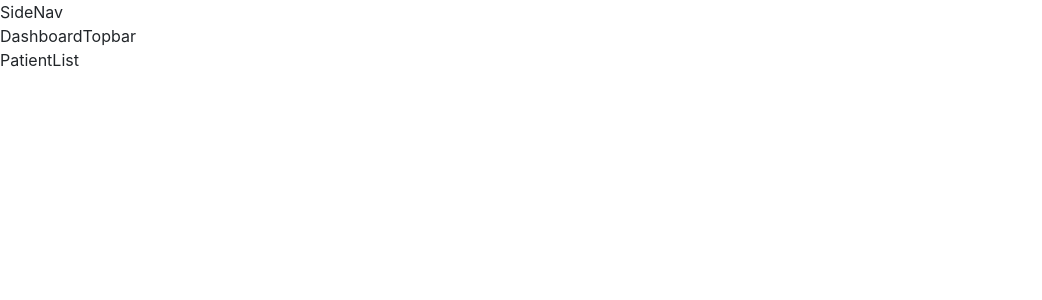
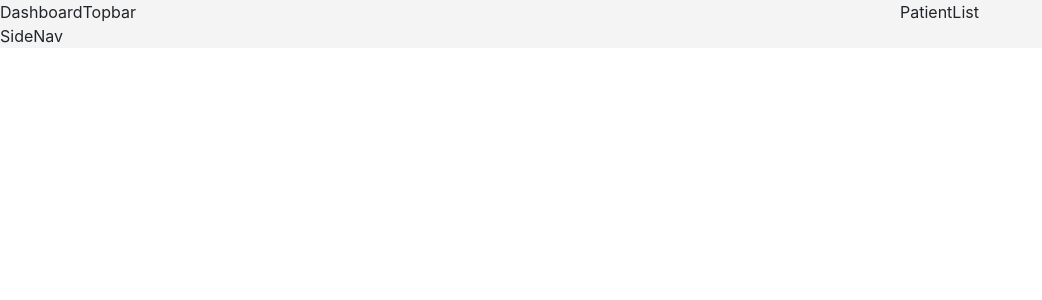
Before and after one commit to suneelkumar-kiwi/hu-frontend, a Next.js app in the folder hu-frontend/: page /dashboard in a window 1280 px wide. Shown: the top 300 px of the page, without its empty margins (0-1042 px from the left). Built offline with nearby package versions, Linux system fonts and the light colour scheme; a web font is replaced by a local one.

Commit message:
UI Fixes

```diff
--- a/hu-frontend/src/app/dashboard/page.tsx
+++ b/hu-frontend/src/app/dashboard/page.tsx
@@ -5,9 +5,17 @@ import SideNav from "@/components/shared/SideNav";
 export default function DashboardPage() {
     return (
         <div className="dashboard-page">
-            <SideNav />
-            <DashboardTopbar />
-            <PatientList />
+            <div className="dashboard-main">
+                <div className="dashboard-header">
+                    <DashboardTopbar />
+                </div>
+                <div className="dashboard-content">
+                    <SideNav />
+                </div>
+            </div>
+            <div className="dashboard-sidebar">
+                <PatientList />
+            </div>
         </div>
     );
 }
--- a/hu-frontend/src/assets/scss/_dashboard.scss
+++ b/hu-frontend/src/assets/scss/_dashboard.scss
@@ -0,0 +1,16 @@
+@use "./variables" as *;
+
+.dashboard-page {
+    background-color: $color-light-gray;
+    display: flex;
+
+    .dashboard-main {
+        display: flex;
+        flex-direction: column;
+        width: calc(100% - 380px);
+    }
+
+    .dashboard-sidebar {
+        width: 380px;
+    }
+}
--- a/hu-frontend/src/assets/scss/_variables.scss
+++ b/hu-frontend/src/assets/scss/_variables.scss
@@ -6,6 +6,7 @@ $color-primary: #4972C1;
 $color-danger: #FC797D;
 $color-black: #000000;
 $color-white: #ffffff;
+$color-light-gray: #F4F4F4;
 $color-text-primary: #1A1A1A;
 
 // Button BG
--- a/hu-frontend/src/assets/scss/main.scss
+++ b/hu-frontend/src/assets/scss/main.scss
@@ -1,5 +1,4 @@
 // Main SCSS
-
 @use "@/assets/scss/variables" as *;
 @use "@/assets/scss/mixins" as *;
 
```
